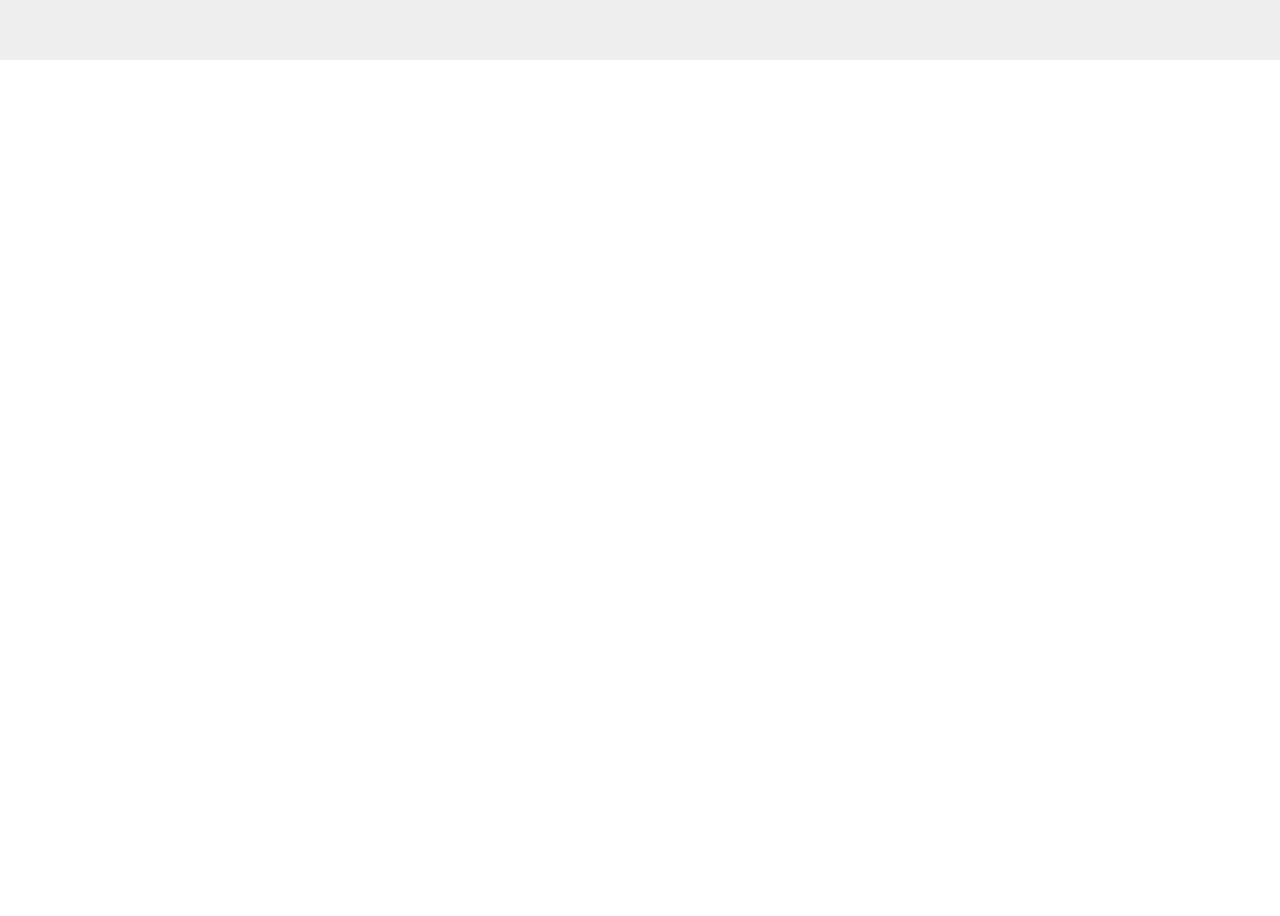
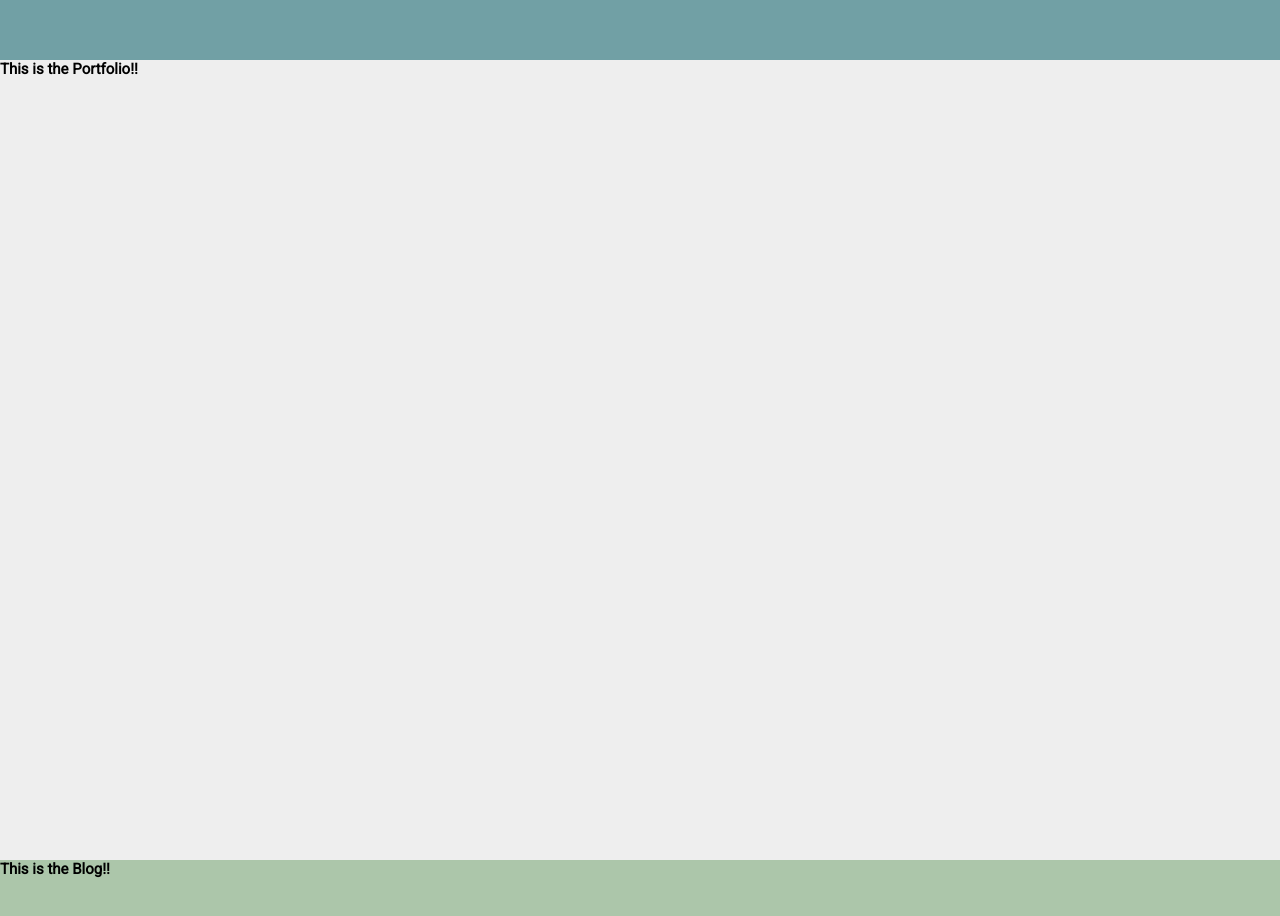
Before and after one commit to G3-Code/g3-portfolio, a React (Create React App) app in the folder client/: page /banner in a window 1280 px wide. Shown: the part 1540-2456 px from the top of the page. Before the commit the page ends 1600 px from the top, so only its background shows below. Built offline with nearby package versions, Linux system fonts and the light colour scheme.

Commit message:
First structure complete

```diff
--- a/client/src/components/App.js
+++ b/client/src/components/App.js
@@ -2,6 +2,8 @@ import React from "react";
 import Nav from "./Nav";
 import Banner from "./Banner";
 import About from "./About";
+import Portfolio from "./Portfolio";
+import Blog from "./Blog";
 import { BrowserRouter as Router } from "react-router-dom";
 import "../style/style.css";
 
@@ -11,6 +13,8 @@ function App() {
       <Nav />
       <Banner />
       <About />
+      <Portfolio />
+      <Blog />
     </Router>
   );
 }
--- /dev/null
+++ b/client/src/components/Blog.js
@@ -0,0 +1,12 @@
+import React from "react";
+import "../style/blog.css";
+
+function Blog() {
+  return (
+    <section className="blog-area" id="blog">
+      <h1>This is the Blog!!</h1>
+    </section>
+  );
+}
+
+export default Blog;
--- /dev/null
+++ b/client/src/components/Portfolio.js
@@ -0,0 +1,12 @@
+import React from "react";
+import "../style/portfolio.css";
+
+function Portfolio() {
+  return (
+    <section className="portfolio-area" id="portfolio">
+      <h1>This is the Portfolio!!</h1>
+    </section>
+  );
+}
+
+export default Portfolio;
--- a/client/src/style/about.css
+++ b/client/src/style/about.css
@@ -1,3 +1,3 @@
 #about {
-  background-color: #eeeeee;
+  background-color: #71a0a5;
 }
--- a/client/src/style/banner.css
+++ b/client/src/style/banner.css
@@ -6,5 +6,5 @@
 }
 
 #banner {
-  background-color: #acc6aa;
+  background-color: #eeeeee;
 }
--- /dev/null
+++ b/client/src/style/blog.css
@@ -0,0 +1,3 @@
+#blog {
+  background-color: #acc6aa;
+}
--- a/client/src/style/nav.css
+++ b/client/src/style/nav.css
@@ -7,6 +7,7 @@ nav {
   position: fixed;
   top: 0px;
   z-index: 1;
+  border-bottom: 3px solid #acc6aa;
 }
 
 .navbar-subcontainer {
@@ -44,9 +45,9 @@ nav {
 }
 
 .right a.active {
-  border-bottom: 3px solid #acc6aa;
+  border-bottom: 1px solid #71a0a5;
   font-size: 1.5rem;
-  color: #acc6aa;
+  color: #71a0a5;
 }
 
 .nav-items {
@@ -64,12 +65,12 @@ nav {
 .burger div {
   width: 2.5rem;
   height: 3px;
-  background-color: #77628c;
+  background-color: #71a0a5;
   margin: 4px;
 }
 
 .burger {
-  border: 1px solid #acc6aa;
+  border: 1px solid #eeeeee;
   border-radius: 5px;
   width: 4rem;
   padding: 0px;
--- /dev/null
+++ b/client/src/style/portfolio.css
@@ -0,0 +1,3 @@
+#portfolio {
+  background-color: #eeeeee;
+}
```
